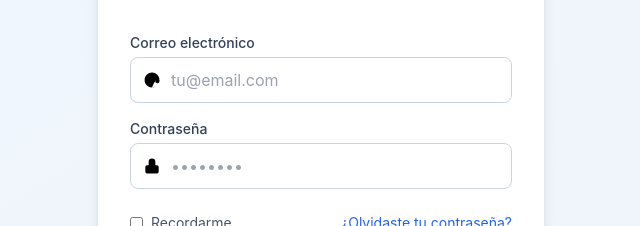
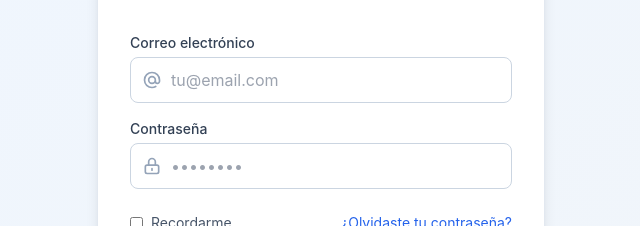
Before and after one commit to Solware-Agency/panelweb, a React (Vite) app: page /login in a window 1280 px wide. Shown: the part 277-503 px from the top of the page, without its empty margins (319-959 px from the left). Built offline with nearby package versions, Linux system fonts and the light colour scheme.

Commit message:
Fix LoginCredentials import statements

```diff
--- a/src/components/auth/LoginForm.tsx
+++ b/src/components/auth/LoginForm.tsx
@@ -1,7 +1,7 @@
 import React, { useState } from 'react';
 import { Button } from '../ui/Button';
 import { Input } from '../ui/Input';
-import { LoginCredentials } from '../../types/auth';
+import type { LoginCredentials } from '../../types/auth';
 
 interface LoginFormProps {
   onSubmit: (credentials: LoginCredentials) => void;
@@ -43,8 +43,8 @@ export const LoginForm: React.FC<LoginFormProps> = ({
           placeholder="tu@email.com"
           required
           icon={
-            <svg className="w-5 h-5\" fill="none\" stroke="currentColor\" viewBox="0 0 24 24">
-              <path strokeLinecap="round\" strokeLinejoin="round\" strokeWidth={2} d="M16 12a4 4 0 10-8 0 4 4 0 008 0zm0 0v1.5a2.5 2.5 0 005 0V12a9 9 0 10-9 9m4.5-1.206a8.959 8.959 0 01-4.5 1.207" />
+            <svg className="w-5 h-5" fill="none" stroke="currentColor" viewBox="0 0 24 24">
+              <path strokeLinecap="round" strokeLinejoin="round" strokeWidth={2} d="M16 12a4 4 0 10-8 0 4 4 0 008 0zm0 0v1.5a2.5 2.5 0 005 0V12a9 9 0 10-9 9m4.5-1.206a8.959 8.959 0 01-4.5 1.207" />
             </svg>
           }
         />
@@ -58,8 +58,8 @@ export const LoginForm: React.FC<LoginFormProps> = ({
           placeholder="••••••••"
           required
           icon={
-            <svg className="w-5 h-5\" fill="none\" stroke="currentColor\" viewBox="0 0 24 24">
-              <path strokeLinecap="round\" strokeLinejoin="round\" strokeWidth={2} d="M12 15v2m-6 4h12a2 2 0 002-2v-6a2 2 0 00-2-2H6a2 2 0 00-2 2v6a2 2 0 002 2zm10-10V7a4 4 0 00-8 0v4h8z" />
+            <svg className="w-5 h-5" fill="none" stroke="currentColor" viewBox="0 0 24 24">
+              <path strokeLinecap="round" strokeLinejoin="round" strokeWidth={2} d="M12 15v2m-6 4h12a2 2 0 002-2v-6a2 2 0 00-2-2H6a2 2 0 00-2 2v6a2 2 0 002 2zm10-10V7a4 4 0 00-8 0v4h8z" />
             </svg>
           }
         />
--- a/src/pages/LoginPage.tsx
+++ b/src/pages/LoginPage.tsx
@@ -1,6 +1,6 @@
 import React from 'react';
 import { LoginForm } from '../components/auth/LoginForm';
-import { LoginCredentials } from '../types/auth';
+import type { LoginCredentials } from '../types/auth';
 
 export const LoginPage: React.FC = () => {
   const handleLogin = (credentials: LoginCredentials) => {
```
